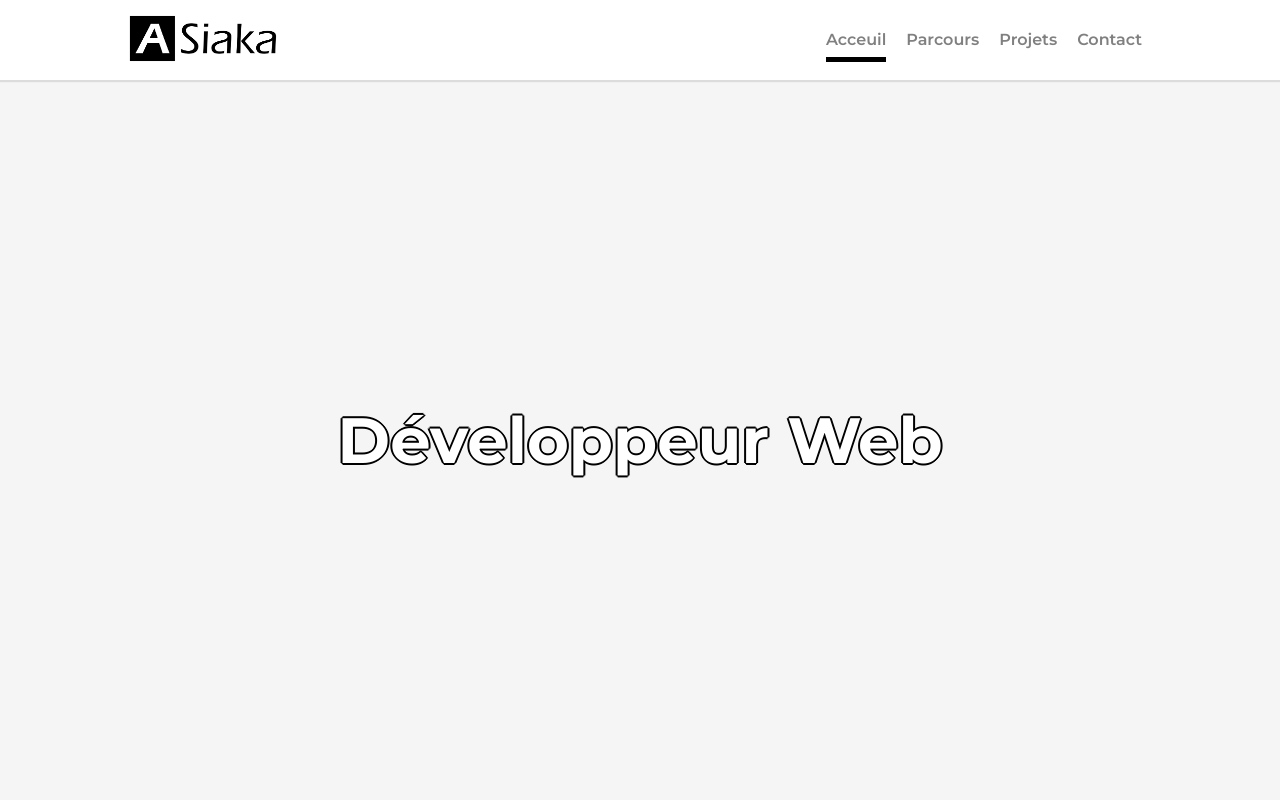
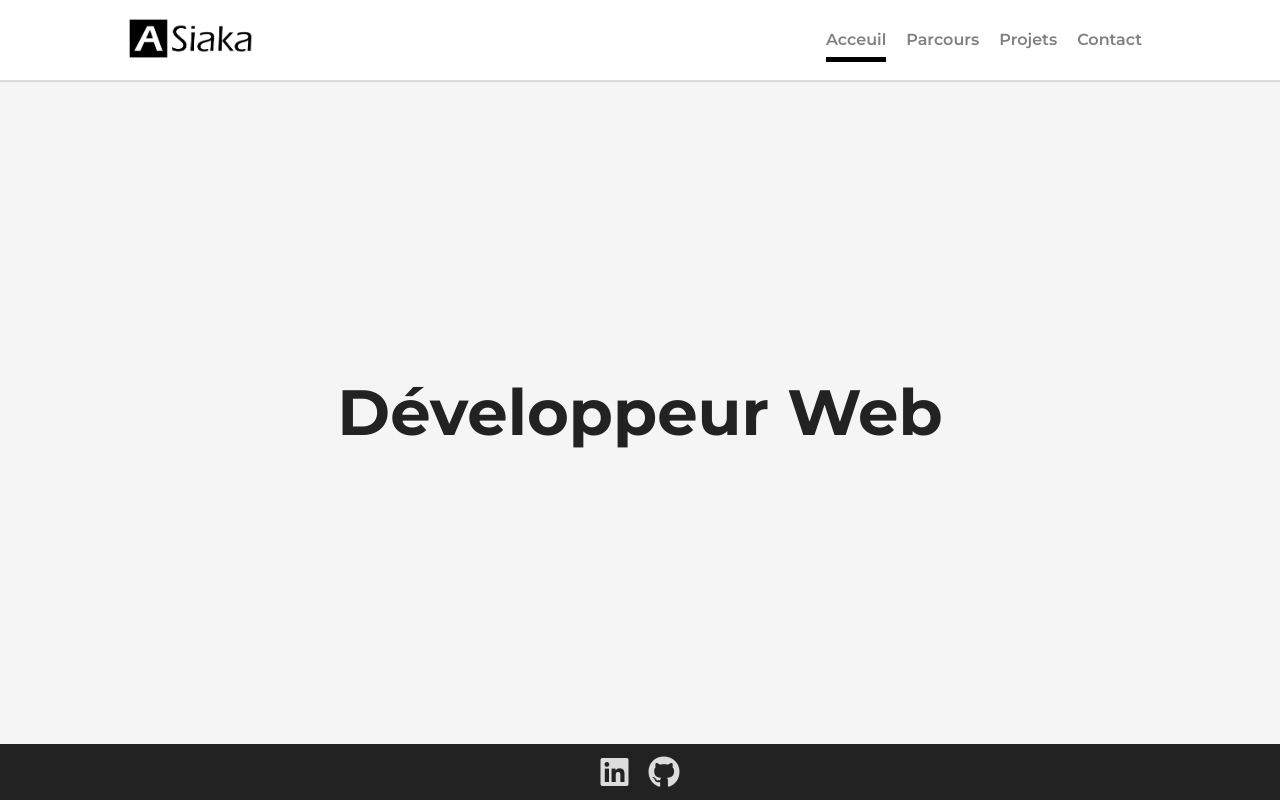
Before and after one commit to ASiaka/Portfolio, a React (Create React App) app: page / in a window 1280 px wide. Built offline with nearby package versions, Linux system fonts and the light colour scheme.

Commit message:
footer + quelques modifications

```diff
--- a/src/components/Acceuil/acceuil.scss
+++ b/src/components/Acceuil/acceuil.scss
@@ -2,18 +2,10 @@
   display: flex;
   justify-content: center;
   align-items: center;
-  text-align: center;
   height: 100%;
-  background-color: #F5F5F5;
 
   .acceuil-content {
-    // width: 70%;
-    // height: 30%;
-    // color: black;
-    // border: 1px solid black;
-    // border-radius: 15px;
-    // box-shadow: 5px 5px 10px grey;
-    // margin: 30px;
+
     display: flex;
     justify-content: center;
     align-items: center;
@@ -21,10 +13,10 @@
     h1 {
       font-size: 5vw;
       font-weight: bold;
-      color: white;
+      color: #222222;
       // -webkit-text-stroke: 2px black;
-      text-shadow: 2px 0 black, -2px 0 black, 0 2px black, 0 -2px black,
-      1px 1px black, -1px -1px black, 1px -1px black, -1px 1px black;
+      // text-shadow: 2px 0 black, -2px 0 black, 0 2px black, 0 -2px black,
+      // 1px 1px black, -1px -1px black, 1px -1px black, -1px 1px black;
     }
   }
 }
--- a/src/components/App/index.js
+++ b/src/components/App/index.js
@@ -2,6 +2,7 @@
 import { Routes, Route } from 'react-router-dom';
 
 import Nav from '../Nav/Nav';
+import Footer from '../Footer/Footer';
 import Acceuil from '../Acceuil/Acceuil';
 import Parcours from '../Parcours/Parcours';
 import Projets from '../Projets/Projets';
@@ -24,6 +25,7 @@ function App() {
         <Route path="/contact" element={<Contact />} />
         <Route path="*" element={<Error />} />
       </Routes>
+      <Footer />
     </div>
   );
 }
--- a/src/components/App/styles.css
+++ b/src/components/App/styles.css
@@ -1,5 +1,5 @@
 .app {
   width: 100vw;
-  height: 90vh;
+  height: 83vh;
   /* text-align: center; */
 }
--- a/src/components/Contact/contact.scss
+++ b/src/components/Contact/contact.scss
@@ -2,5 +2,5 @@
   display: flex;
   justify-content: center;
   align-items: center;
-  height: 80vh;
+  height: 100%;
 }
--- /dev/null
+++ b/src/components/Footer/Footer.js
@@ -0,0 +1,17 @@
+import { Link } from 'react-router-dom';
+import './footer.scss';
+
+function Footer() {
+  return (
+    <div className="footer-container">
+      <footer className="footer-content">
+        <div className="icon">
+          <Link to="#"><i className="fa-brands fa-linkedin fa-2x"></i></Link>
+          <Link to="#"><i className="fa-brands fa-github fa-2x"></i></Link>
+        </div>
+      </footer>
+    </div>
+  );
+}
+
+export default Footer;
--- /dev/null
+++ b/src/components/Footer/footer.scss
@@ -0,0 +1,23 @@
+.footer-container {
+  height: 7vh;
+
+  .footer-content {
+    background-color: #222222;
+    width: 100%;
+    height: 7vh;
+    display: flex;
+    justify-content: center;
+    align-items: center;
+    position: fixed;
+    bottom: 0;
+
+    .icon {
+
+      i {
+        color: gainsboro;
+        margin: 0 10px;
+      }
+    }
+  }
+
+}
--- a/src/components/Nav/nav.scss
+++ b/src/components/Nav/nav.scss
@@ -7,10 +7,9 @@
         justify-content: center;
         align-items: center;
         width: 100%;
-        // height: 7rem;
         height: 10vh;
         position: fixed;
-        // position: relative;
+        top: 0;
         font-weight: 600;
         background-color: white;
         z-index: 1;
@@ -22,7 +21,7 @@
             width: 80%;
 
             &-logo {
-                max-width: 150px;
+                max-width: 125px;
             }
             &-list {
                 display: flex;
--- a/src/components/Parcours/parcours.scss
+++ b/src/components/Parcours/parcours.scss
@@ -4,18 +4,26 @@
   justify-content: center;
   height: 100%;
 
+  @media screen and (max-width: 793px) {
+    // flex-direction: row;
+  }
   .content-items {
     width: 20%;
     // height: 100%;
-    background-color: #F5F5F5;
+    background-color: white;
     flex: 1;
+
+    min-width: 25rem;
+    @media screen and (max-width: 793px) {
+      order: 1;
+    }
 
     .items {
       text-align: center;
       margin: 20px 10px;
 
       &-title {
-        width: 90%;
+        width: 23rem;
         padding: 10px 30px;
         background-color: black;
         color: white;
@@ -67,9 +75,9 @@
         .intitule {
           font-weight: bold;
         }
-        .organisme {
+        // .organisme {
 
-        }
+        // }
         .periode {
           color: gray;
         }
--- a/src/components/Projets/projets.scss
+++ b/src/components/Projets/projets.scss
@@ -2,6 +2,5 @@
   display: flex;
   justify-content: center;
   align-items: center;
-  height: 80vh;
-
+  height: 100%;
 }
--- a/src/styles/index.scss
+++ b/src/styles/index.scss
@@ -3,6 +3,7 @@
 
 body {
   font-family: 'Montserrat', sans-serif;
+  background-color: #F5F5F5;
 //   margin: 0;
 //   font-family: -apple-system, BlinkMacSystemFont, 'Segoe UI', 'Roboto', 'Oxygen',
 //     'Ubuntu', 'Cantarell', 'Fira Sans', 'Droid Sans', 'Helvetica Neue',
```
